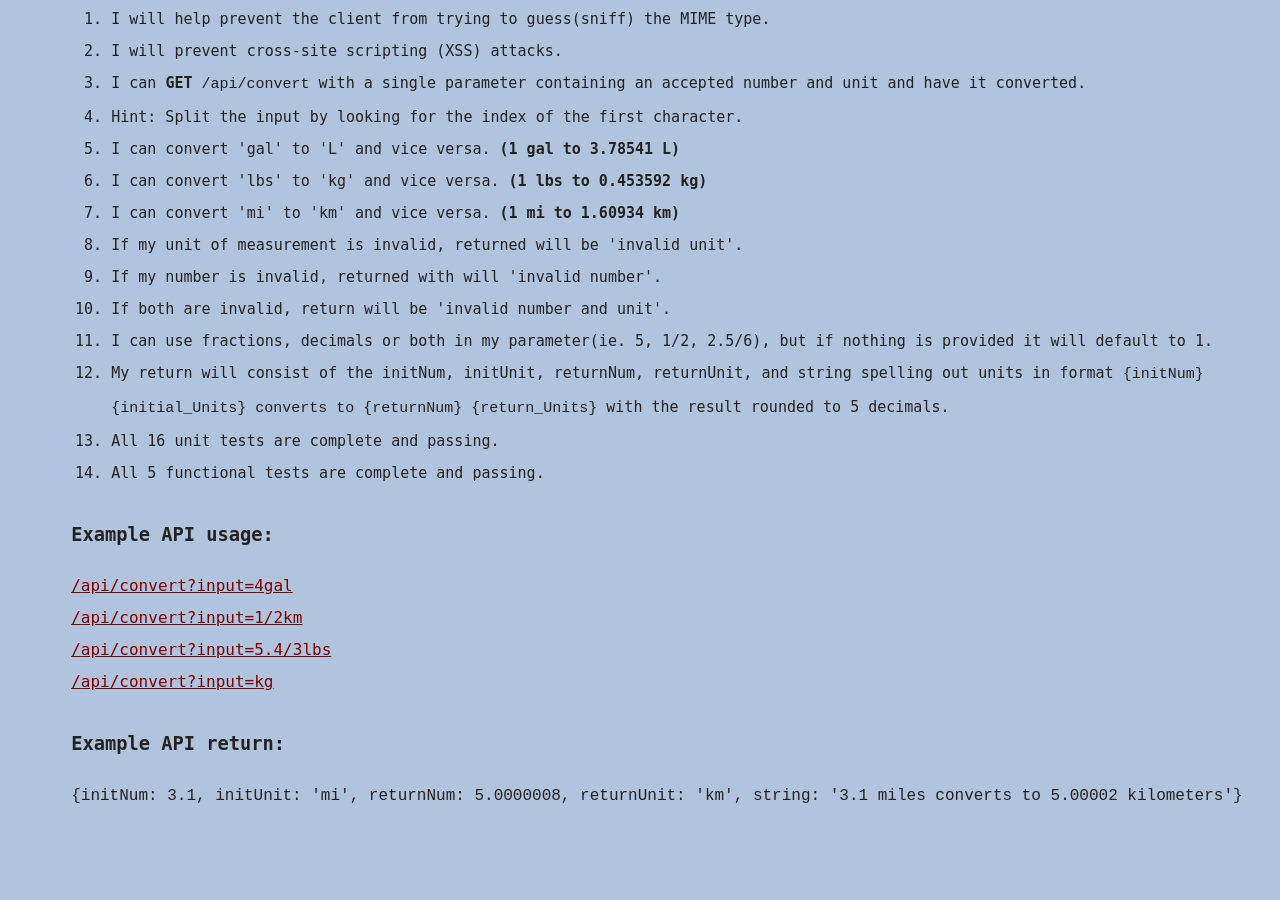
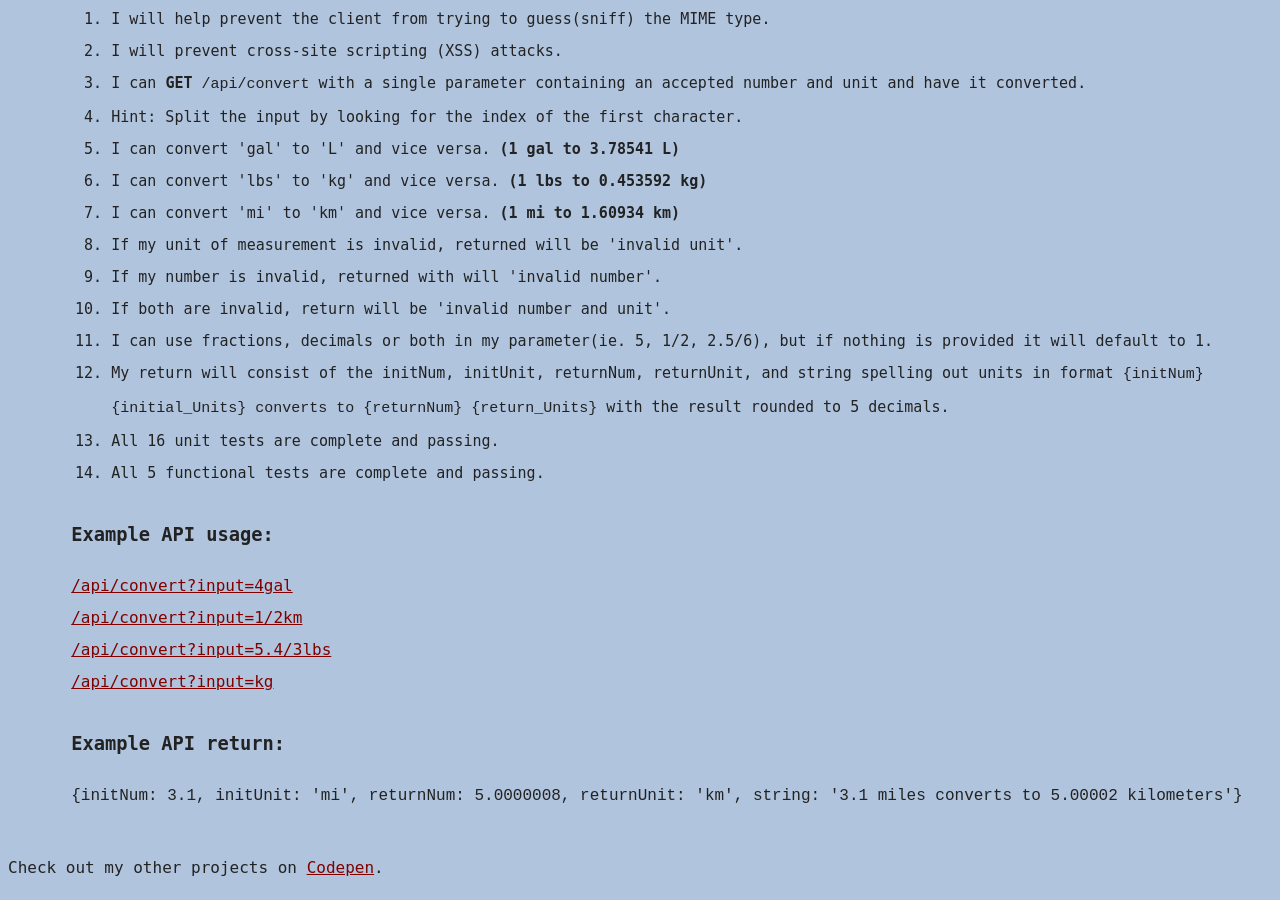
Before and after one commit to Waymans/metric-impMicroservice, a website: page views/index.html in a window 1280 px wide. Shown: the part 402-1302 px from the top of the page. Before the commit the page ends 1222 px from the top, so only its background shows below. Drawn offline with nearby package versions, Linux system fonts and the light colour scheme; files that its build step writes are made by us from their sources.

Commit message:
added footer

```diff
--- a/views/index.html
+++ b/views/index.html
@@ -52,6 +52,11 @@
       <h3>Example API return:</h3>
       <code>{initNum: 3.1, initUnit: 'mi', returnNum: 5.0000008, returnUnit: 'km', string: '3.1 miles converts to 5.00002 kilometers'}</code>
     </div>
+    <div class="footer">
+      <p>
+        Check out my other projects on <a href="http://www.codepen.io/Waymans" target="_blank">Codepen</a>.
+      </p>
+    </div>
     <!-- Your web-app is https, so your scripts need to be too -->
     <script src="https://code.jquery.com/jquery-2.2.1.min.js"
             integrity="sha256-gvQgAFzTH6trSrAWoH1iPo9Xc96QxSZ3feW6kem+O00="
```
